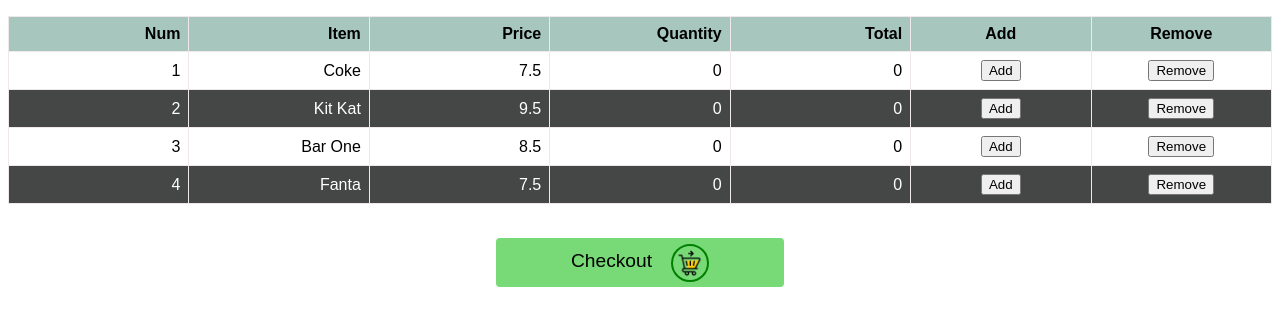
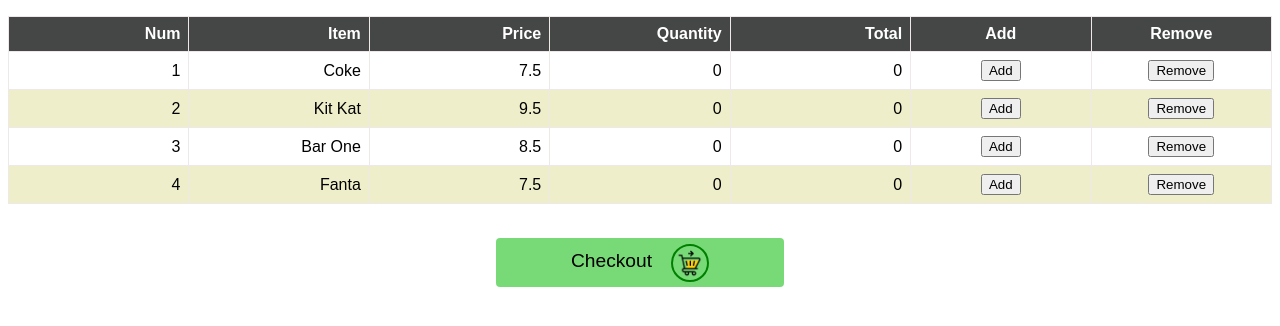
Before and after one commit to onersa/sweetnsweet, a plain HTML site: page index.html in a window 1280 px wide. Drawn offline with Linux system fonts and the light colour scheme.

Commit message:
Add files via upload

```diff
--- a/shoppingcart.css
+++ b/shoppingcart.css
@@ -12,13 +12,14 @@
 }
 
 th {
-  background-color: rgb(167, 199, 190);
-  color: #000;
+  /* background-color: rgb(167, 199, 190); */
+  background-color: #454746;
+  color: #fff;
 }
 
 tr:nth-child(odd) {
-  background-color: #454746;
-  color: #fff;
+  background-color: #efeecb;
+  color: #000;
 }
 
 #total_price {
```
